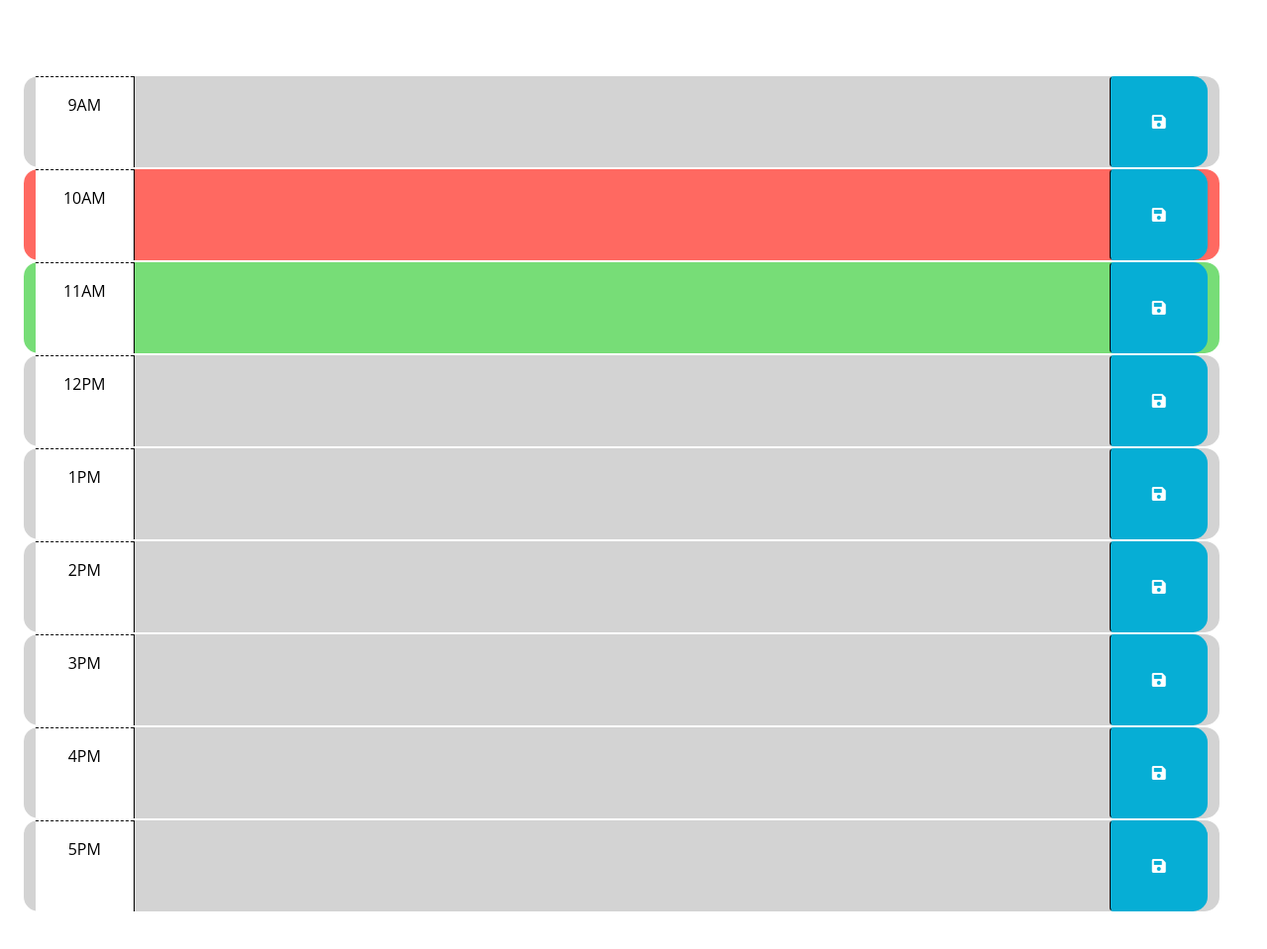
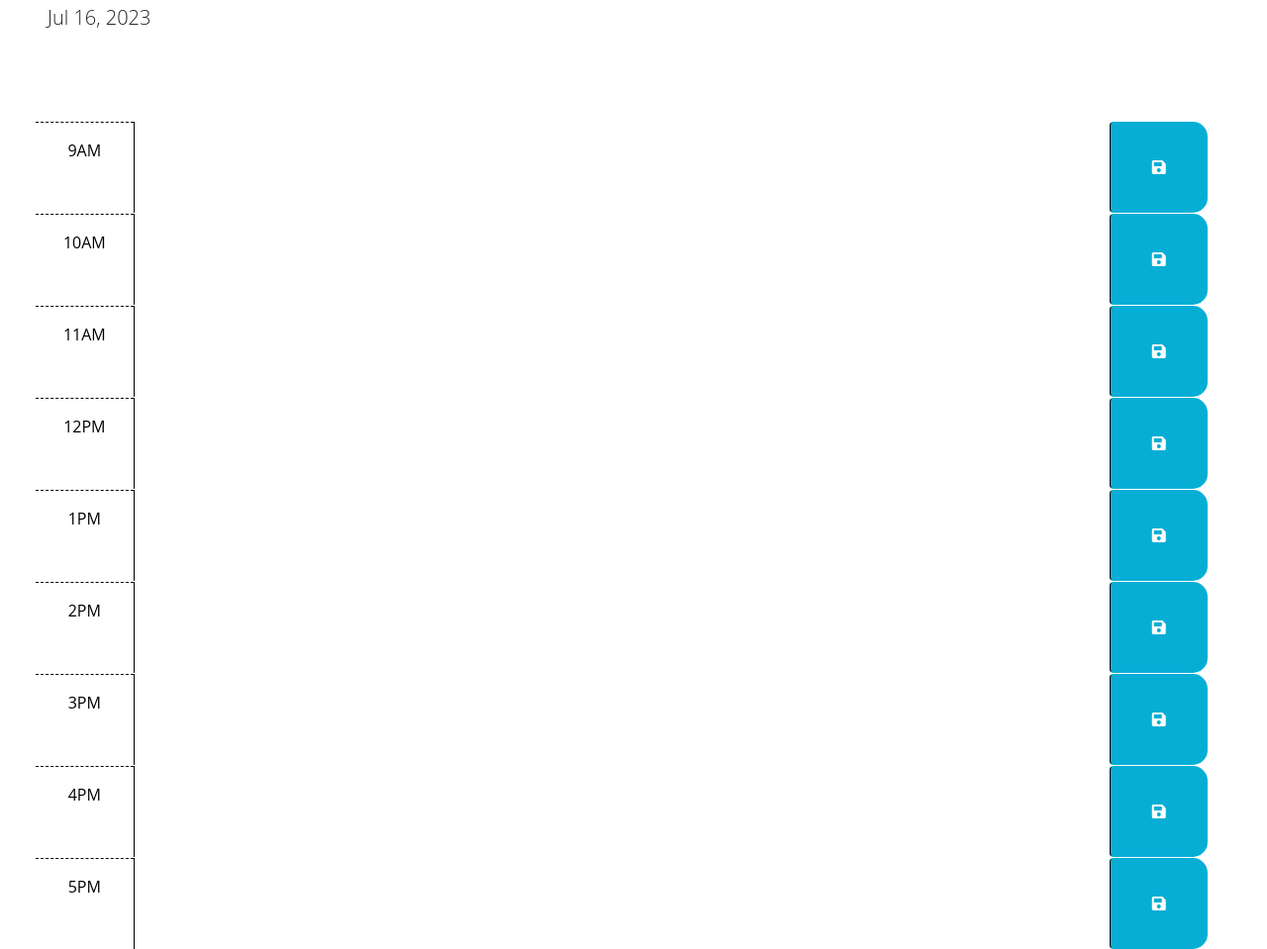
Before and after one commit to Pixls112/phils-workday-planner, a plain HTML site: page index.html in a window 1280 px wide. Shown: the part 176-1135 px from the top of the page at 99% size. Before the commit the page ends 1097 px from the top, so only its background shows below. Drawn offline with nearby package versions, Linux system fonts and the light colour scheme.

Commit message:
updated .js adding current day time display

```diff
--- a/index.html
+++ b/index.html
@@ -43,93 +43,78 @@
 
       <!-- Example of a past time block. The "past" class adds a gray background color. -->
     <div class="row">
-      <div id="hour-9" class="row time-block past">
+      <div id="hour-9" class="row time-block">
         <div class="col-2 col-md-1 hour text-center py-3">9AM</div>
         <textarea class="col-8 col-md-10 description" rows="3"> </textarea>
         <button class="btn saveBtn col-2 col-md-1" aria-label="save">
-          <i class="fas fa-save" aria-hidden="true"></i>
+          <i class="fas fa-save"></i>
         </button>
       </div>
-    </div>
 
       <!-- Example of a present time block. The "present" class adds a red background color. -->
-      <div class="row">
-      <div id="hour-10" class="row time-block present">
+      <div id="hour-10" class="row time-block">
         <div class="col-2 col-md-1 hour text-center py-3">10AM</div>
         <textarea class="col-8 col-md-10 description" rows="3"> </textarea>
         <button class="btn saveBtn col-2 col-md-1" aria-label="save">
-          <i class="fas fa-save" aria-hidden="true"></i>
+          <i class="fas fa-save"></i>
         </button>
       </div>
-    </div>
 
       <!-- Example of a future time block. The "future" class adds a green background color. -->
-      <div class="row">
-      <div id="hour-11" class="row time-block future">
+
+      <div id="hour-11" class="row time-block">
         <div class="col-2 col-md-1 hour text-center py-3">11AM</div>
         <textarea class="col-8 col-md-10 description" rows="3"> </textarea>
         <button class="btn saveBtn col-2 col-md-1" aria-label="save">
-          <i class="fas fa-save" aria-hidden="true"></i>
+          <i class="fas fa-save"></i>
         </button>
       </div>
-    </div>
 
-    <div class="row">
-      <div id="hour-12" class="row time-block past">
+      <div id="hour-12" class="row time-block">
         <div class="col-2 col-md-1 hour text-center py-3">12PM</div>
         <textarea class="col-8 col-md-10 description" rows="3"> </textarea>
         <button class="btn saveBtn col-2 col-md-1" aria-label="save">
-          <i class="fas fa-save" aria-hidden="true"></i>
+          <i class="fas fa-save"></i>
         </button>
       </div>
-    </div>
 
-    <div class="row">
-      <div id="hour-13" class="row time-block past">
+      <div id="hour-13" class="row time-block">
         <div class="col-2 col-md-1 hour text-center py-3">1PM</div>
         <textarea class="col-8 col-md-10 description" rows="3"> </textarea>
         <button class="btn saveBtn col-2 col-md-1" aria-label="save">
-          <i class="fas fa-save" aria-hidden="true"></i>
+          <i class="fas fa-save"></i>
         </button>
       </div>
-    </div>
 
-    <div class="row">
-      <div id="hour-14" class="row time-block past">
+      <div id="hour-14" class="row time-block">
         <div class="col-2 col-md-1 hour text-center py-3">2PM</div>
         <textarea class="col-8 col-md-10 description" rows="3"> </textarea>
         <button class="btn saveBtn col-2 col-md-1" aria-label="save">
-          <i class="fas fa-save" aria-hidden="true"></i>
+          <i class="fas fa-save"></i>
         </button>
       </div>
-    </div>
 
-    <div class="row">
-      <div id="hour-15" class="row time-block past">
+      <div id="hour-15" class="row time-block">
         <div class="col-2 col-md-1 hour text-center py-3">3PM</div>
         <textarea class="col-8 col-md-10 description" rows="3"> </textarea>
         <button class="btn saveBtn col-2 col-md-1" aria-label="save">
-          <i class="fas fa-save" aria-hidden="true"></i>
+          <i class="fas fa-save"></i>
         </button>
       </div>
-    </div>
 
-    <div class="row">
-      <div id="hour-16" class="row time-block past">
+      <div id="hour-16" class="row time-block">
         <div class="col-2 col-md-1 hour text-center py-3">4PM</div>
         <textarea class="col-8 col-md-10 description" rows="3"> </textarea>
         <button class="btn saveBtn col-2 col-md-1" aria-label="save">
-          <i class="fas fa-save" aria-hidden="true"></i>
+          <i class="fas fa-save"></i>
         </button>
       </div>
-    </div>
 
-    <div class="row">
-      <div id="hour-17" class="row time-block past">
+      <div id="hour-17" class="row time-block">
         <div class="col-2 col-md-1 hour text-center py-3">5PM</div>
         <textarea class="col-8 col-md-10 description" rows="3"> </textarea>
         <button class="btn saveBtn col-2 col-md-1" aria-label="save">
-          <i class="fas fa-save" aria-hidden="true"></i>
+          <i class="fas fa-save"></i>
         </button>
       </div>
     </div>
--- a/script.js
+++ b/script.js
@@ -1,6 +1,17 @@
 // Wrap all code that interacts with the DOM in a call to jQuery to ensure that
 // the code isn't run until the browser has finished rendering all the elements
 // in the html.
+
+var currentdayEl = $("#currentDay")
+
+$(document).ready(function() {
+
+function displayTime(){
+  var rightNow = dayjs().format('MMM DD, YYYY');
+  currentdayEl.text(rightNow);
+}
+
+
 $(function () {
   // TODO: Add a listener for click events on the save button. This code should
   // use the id in the containing time-block as a key to save the user input in
@@ -21,3 +32,6 @@ $(function () {
   //
   // TODO: Add code to display the current date in the header of the page.
 });
+
+displayTime()
+});
```
